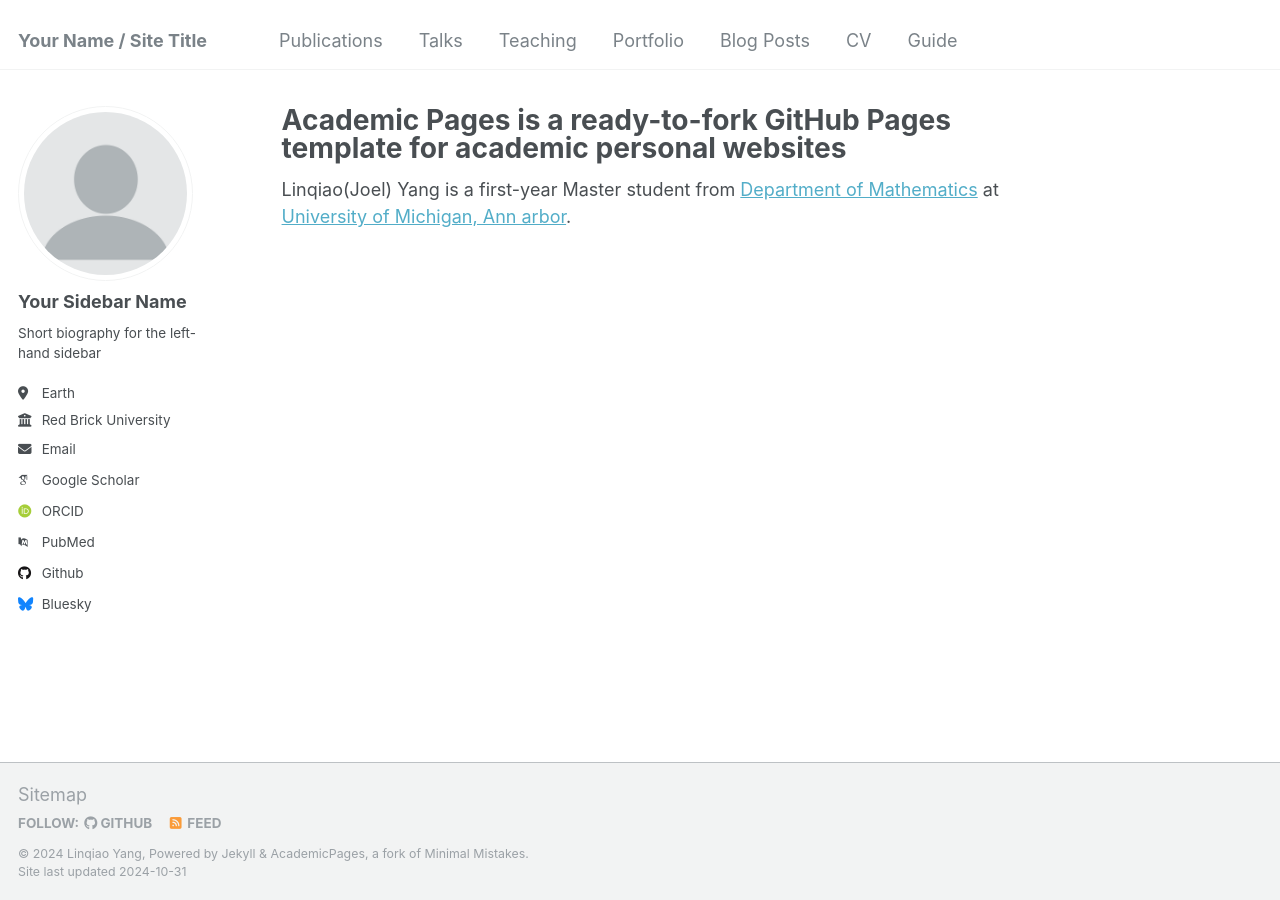
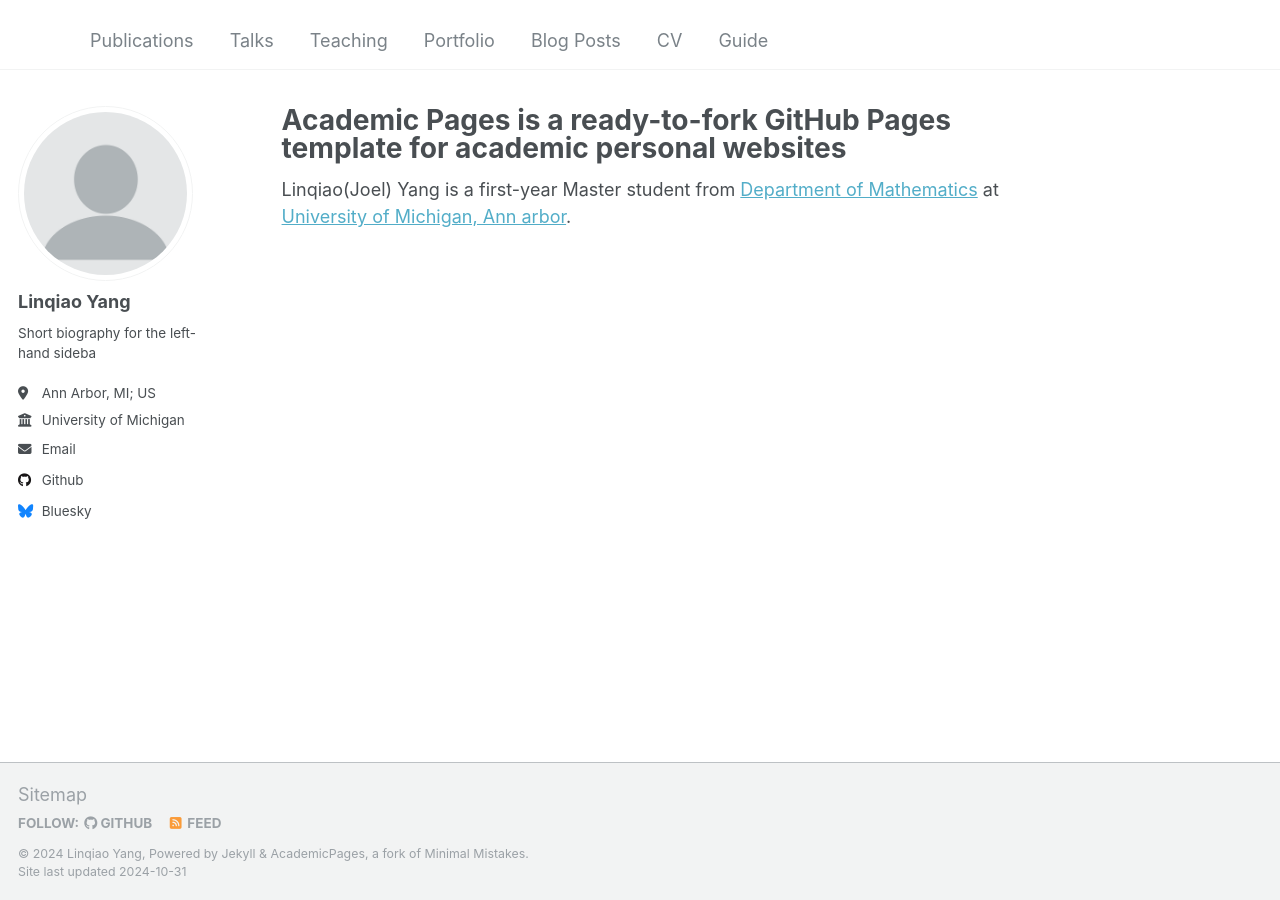
Before and after one commit to joelyanglq/joelyanglq.github.io, a Jekyll site: the page built from _pages/about.md, in a window 1280 px wide. Built offline with Jekyll 4.4.1, drawn with Linux system fonts in a browser that asks for light colours; some web fonts are replaced.

Commit message:
Update _config.yml

```diff
--- a/_config.yml
+++ b/_config.yml
@@ -8,13 +8,13 @@
 
 # Basic Site Settings
 locale                   : "en-US"
-title                    : "Your Name / Site Title"
-title_separator          : "-"
+title                    : ""
+title_separator          : " "
 name                     : &name "Linqiao Yang"
 description              : &description "personal description"
-url                      : https://academicpages.github.io # the base hostname & protocol for your site e.g. "https://mmistakes.github.io"
+url                      : https://joelyanglq.github.io # the base hostname & protocol for your site e.g. "https://mmistakes.github.io"
 baseurl                  : "" # the subpath of your site, e.g. "/blog"
-repository               : "academicpages/academicpages.github.io"
+repository               : "joelyanglq/joelyanglq.github.io"
 
 # Site Author - The following control what appear as part of the author content on the side bar.
 #               If a field is blank the icon and link will not appear, otherwise it will be shown.
@@ -22,23 +22,23 @@ repository               : "academicpages/academicpages.github.io"
 author:
   # Biographic information
   avatar           : "profile.png"
-  name             : "Your Sidebar Name"
+  name             : "Linqiao Yang"
   pronouns         : # example: "she/her"
-  bio              : "Short biography for the left-hand sidebar"
-  location         : "Earth"
-  employer         : "Red Brick University"
+  bio              : "Short biography for the left-hand sideba"
+  location         : "Ann Arbor, MI; US"
+  employer         : "University of Michigan"
   uri              : # URL
-  email            : "none@example.org"
+  email            : "joelyang[at]umich[dot]edu"
 
   # Academic websites
-  arxiv            : # URL - Update with the correct link to your profile
-  googlescholar    : "https://scholar.google.com/citations?user=PS_CX0AAAAAJ"
-  impactstory      : # URL
-  orcid            : "http://orcid.org/yourorcidurl"
-  semantic         : # URL
-  pubmed           : "https://www.ncbi.nlm.nih.gov/pubmed/?term=john+snow"
-  researchgate     : # URL
-  scopus           : # URL
+  # arxiv            : # URL - Update with the correct link to your profile
+  # googlescholar    : "https://scholar.google.com/citations?user=PS_CX0AAAAAJ"
+  # impactstory      : # URL
+  # orcid            : "http://orcid.org/yourorcidurl"
+  # semantic         : # URL
+  # pubmed           : "https://www.ncbi.nlm.nih.gov/pubmed/?term=john+snow"
+  # researchgate     : # URL
+  # scopus           : # URL
 
   # Repositories and software development
   bitbucket        : # Username - Update with your username on the site
```
